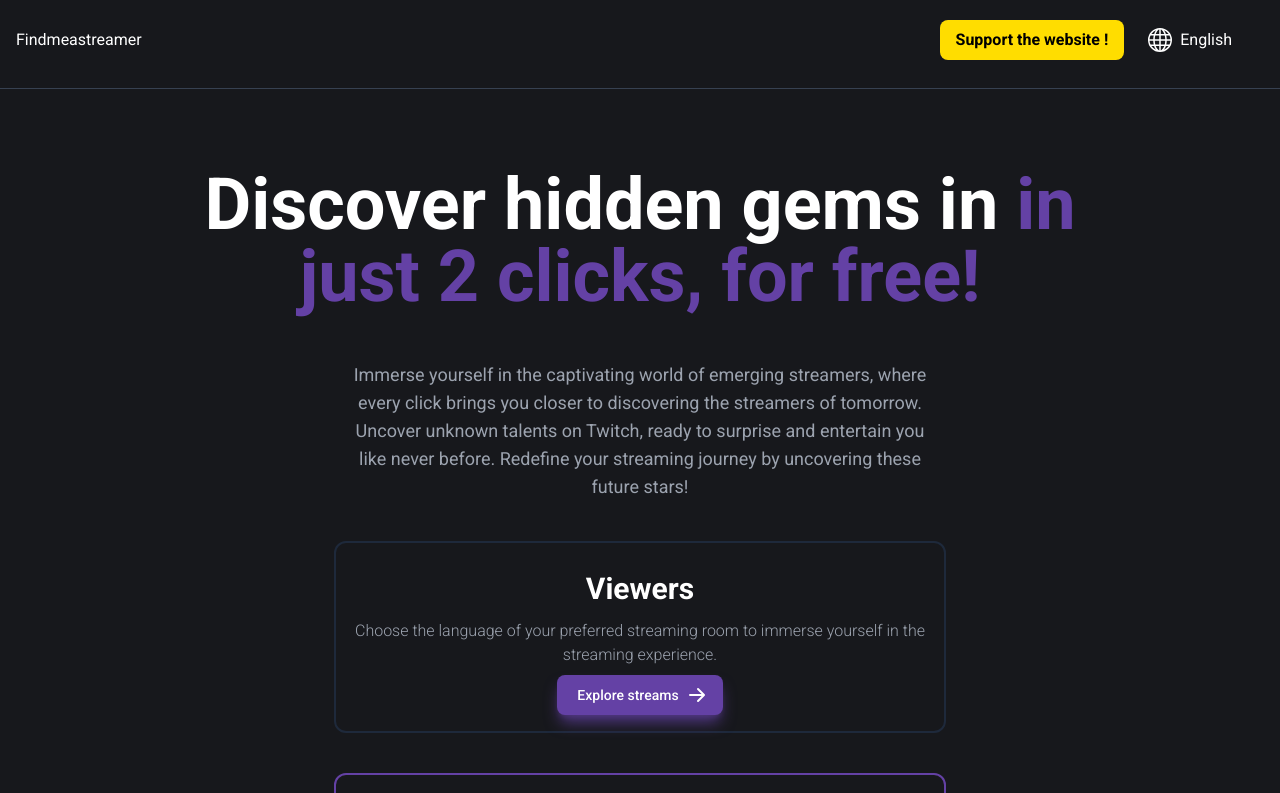
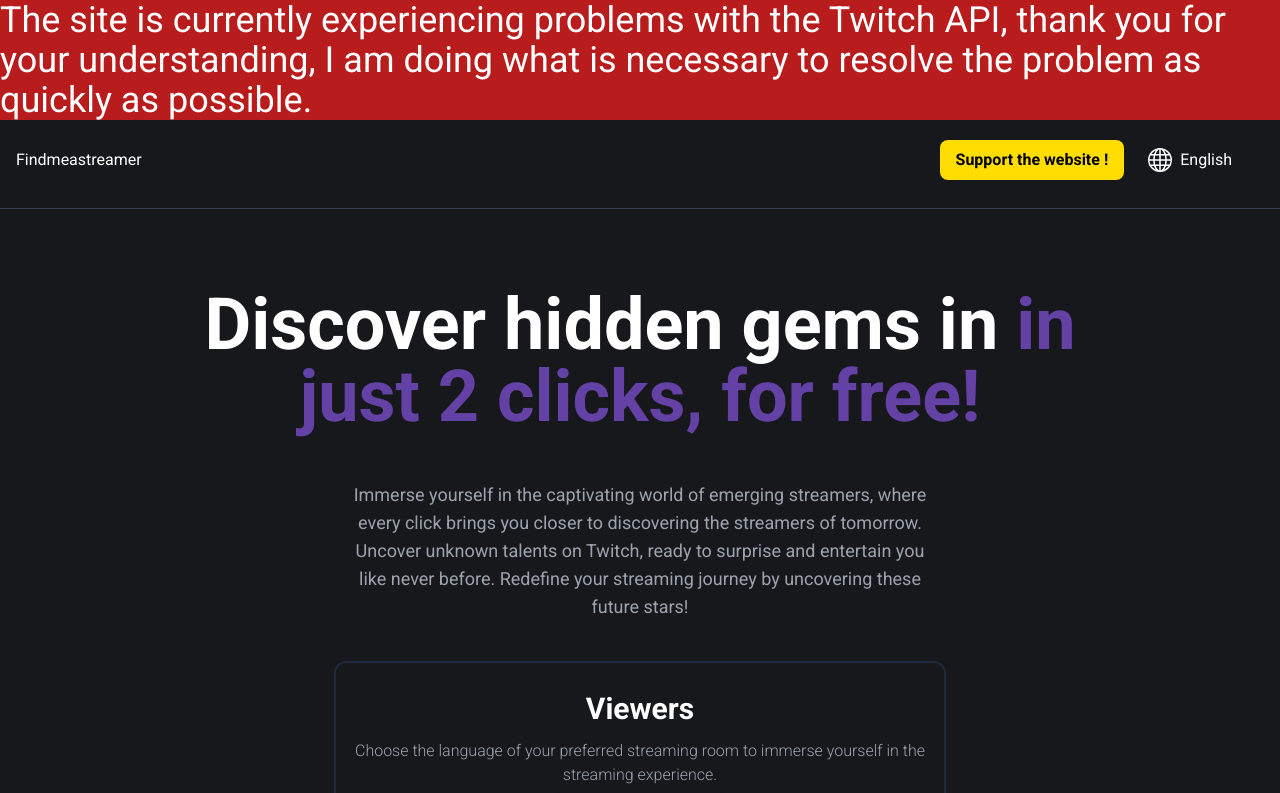
Before and after one commit to Alexandre-Chs/FindmeastreamerV2, a Next.js app: page /en in a window 1280 px wide. Shown: the top 793 px of the page. Built offline with nearby package versions, Linux system fonts and the light colour scheme.

Commit message:
update error message

```diff
--- a/src/app/[locale]/page.tsx
+++ b/src/app/[locale]/page.tsx
@@ -3,11 +3,12 @@ import Footer from "./Footer";
 import Main from "./Main";
 
 export default function Home() {
-  return (
-    <div className="flex flex-col items-center justify-between max-w-[1400px] mx-auto h-screen">
-      <WrapperNav page="home" />
-      <Main />
-      <Footer />
-    </div>
-  );
+    return (
+        <div className="flex flex-col items-center justify-between max-w-[1400px] mx-auto h-screen">
+            <span className='bg-red-700 text-4xl'>The site is currently experiencing problems with the Twitch API, thank you for your understanding, I am doing what is necessary to resolve the problem as quickly as possible. </span>
+            <WrapperNav page="home"/>
+            <Main/>
+            <Footer/>
+        </div>
+    );
 }
```
